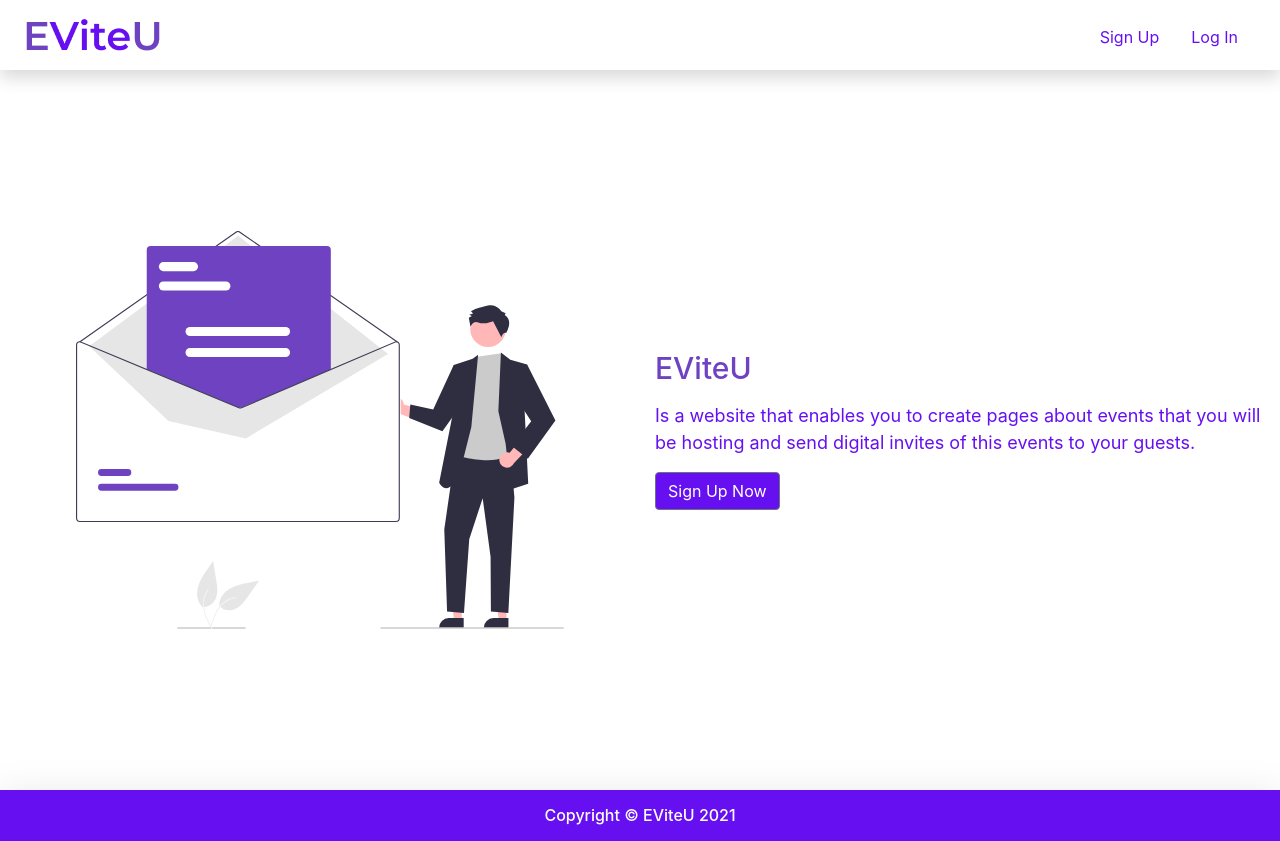
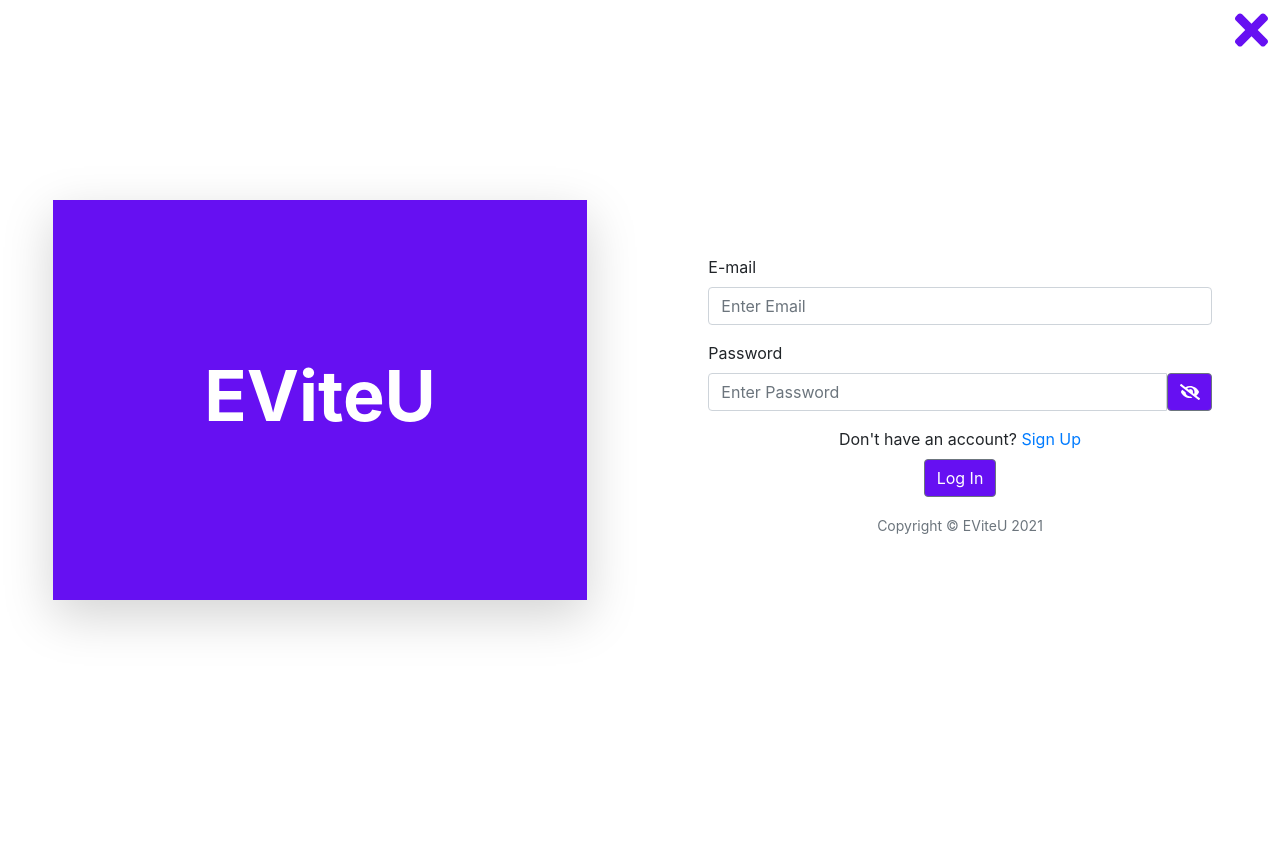
Before and after one commit to henrico28/eviteu, a React (Create React App) app: page /login in a window 1280 px wide. After the commit the page ends 800 px from the top, so only its background shows below. Built offline with nearby package versions, Linux system fonts and the light colour scheme.

Commit message:
[ADD] LogIn Front-end

```diff
--- a/src/Components/NavBar/style.js
+++ b/src/Components/NavBar/style.js
@@ -8,9 +8,17 @@ export const Wrapper = styled.div`
       color: var(--indigo);
     }
 
-    .navbar-menu:hover {
-      color: var(--white);
-      background-color: var(--indigo);
+    @media only screen and (max-width: 600px) {
+      .navbar-menu {
+        margin: 15px 10px 5px 10px;
+      }
+    }
+
+    @media only screen and (min-width: 800px) {
+      .navbar-menu:hover {
+        color: var(--white);
+        background-color: var(--indigo);
+      }
     }
   }
 `;
--- a/src/Config/routes.js
+++ b/src/Config/routes.js
@@ -1,7 +1,8 @@
-import { Home, SignUp } from "../Pages";
+import { Home, SignUp, LogIn } from "../Pages";
 
 const routes = [
   { path: "/signup", component: SignUp },
+  { path: "/login", component: LogIn },
   { path: "/", component: Home },
 ];
 
--- /dev/null
+++ b/src/Containers/LogIn/index.js
@@ -0,0 +1,87 @@
+import React, { useState } from "react";
+import { Link } from "react-router-dom";
+import {
+  Container,
+  Row,
+  Col,
+  Form,
+  FormGroup,
+  Label,
+  Input,
+  InputGroup,
+  Button,
+} from "reactstrap";
+import { FontAwesomeIcon } from "@fortawesome/react-fontawesome";
+import { faEyeSlash, faEye, faTimes } from "@fortawesome/free-solid-svg-icons";
+import { Wrapper } from "./style";
+
+const LogIn = (props) => {
+  const [type, setType] = useState("password");
+
+  const changeType = () => {
+    setType(type === "password" ? "text" : "password");
+  };
+  return (
+    <Wrapper>
+      <Container className="wrapper-login" fluid>
+        <Button
+          onClick={changeType}
+          className="position-absolute bg-transparent border-0 login-back-button"
+          tag={Link}
+          to=""
+        >
+          <FontAwesomeIcon icon={faTimes} size="3x" />
+        </Button>
+        <Row className="justify-content-center align-items-center min-vh-100">
+          <Col
+            className="wrapper-login-title d-flex justify-content-center align-items-center shadow-lg"
+            md={5}
+          >
+            <h1 className="text-white text-center font-weight-bold login-title">
+              EViteU
+            </h1>
+          </Col>
+          <Col md={{ size: 5, offset: 1 }}>
+            <Form>
+              <FormGroup>
+                <Label for="email">E-mail</Label>
+                <Input type="text" name="email" placeholder="Enter Email" />
+              </FormGroup>
+              <FormGroup>
+                <Label for="password">Password</Label>
+                <InputGroup>
+                  <Input
+                    type={type}
+                    name="password"
+                    placeholder="Enter Password"
+                  />
+                  <Button
+                    className="login-button login-button-hide"
+                    onClick={changeType}
+                  >
+                    {type === "password" ? (
+                      <FontAwesomeIcon icon={faEyeSlash} />
+                    ) : (
+                      <FontAwesomeIcon icon={faEye} />
+                    )}
+                  </Button>
+                </InputGroup>
+              </FormGroup>
+              <div className="text-center my-2">
+                Don't have an account? <Link to="signup">Sign Up</Link>
+              </div>
+              <div className="d-flex justify-content-center my-2">
+                <Button className="login-button">Log In</Button>
+              </div>
+              <div className="mt-3 text-center my-2">
+                <small className="text-muted">Copyright © EViteU 2021</small>
+              </div>
+            </Form>
+          </Col>
+        </Row>
+      </Container>
+    </Wrapper>
+  );
+};
+
+export default LogIn;
--- /dev/null
+++ b/src/Containers/LogIn/style.js
@@ -0,0 +1,45 @@
+import styled from "styled-components";
+
+export const Wrapper = styled.div`
+  .wrapper-login {
+    .wrapper-login-title {
+      background-color: var(--indigo);
+      height: 400px;
+
+      .login-title {
+        font-size: 70px;
+      }
+    }
+
+    @media only screen and (max-width: 600px) {
+      .wrapper-login-title {
+        height: 250px;
+        margin-bottom: -50px;
+
+        .login-title {
+          font-size: 40px;
+        }
+      }
+    }
+
+    .login-button {
+      color: var(--white);
+      background-color: var(--indigo);
+
+      &.login-button-hide {
+        width: 45px;
+      }
+    }
+
+    .login-button:hover {
+      background-color: #570ecc;
+    }
+
+    .login-back-button {
+      right: 0;
+      top: 0;
+
+      color: var(--indigo);
+    }
+  }
+`;
--- a/src/Containers/SignUp/index.js
+++ b/src/Containers/SignUp/index.js
@@ -10,7 +10,6 @@ import {
   Input,
   FormFeedback,
   InputGroup,
-  InputGroupText,
   Button,
 } from "reactstrap";
 import { FontAwesomeIcon } from "@fortawesome/react-fontawesome";
@@ -36,7 +35,7 @@ const SignUp = (props) => {
           <FontAwesomeIcon icon={faTimes} className="text-white" size="3x" />
         </Button>
         <Row className="justify-content-center min-vh-100 align-items-center">
-          <Col className="shadow-lg p-4 bg-white" md={4}>
+          <Col className="shadow-lg p-4 bg-white" md={5} lg={4}>
             <div className="d-flex justify-content-center my-2">
               <h1 className="px-3 py-2 d-inline-block text-white signup-title">
                 Sign Up
--- a/src/Containers/SignUp/style.js
+++ b/src/Containers/SignUp/style.js
@@ -24,6 +24,7 @@ export const Wrapper = styled.div`
     .signup-back-button {
       right: 0;
       top: 0;
+      z-index: 10;
     }
   }
 `;
--- a/src/Containers/index.js
+++ b/src/Containers/index.js
@@ -2,3 +2,4 @@
 export { default as Layout } from "./_layout";
 export { default as Profile } from "./Profile";
 export { default as SignUp } from "./SignUp";
+export { default as LogIn } from "./LogIn";
--- /dev/null
+++ b/src/Pages/LogIn/index.js
@@ -0,0 +1,12 @@
+import React from "react";
+import { LogIn as LogInContent } from "../../Containers";
+
+const LogIn = (props) => {
+  return (
+    <React.Fragment>
+      <LogInContent />
+    </React.Fragment>
+  );
+};
+
+export default LogIn;
--- a/src/Pages/index.js
+++ b/src/Pages/index.js
@@ -1,3 +1,4 @@
 // Export Pages Here
 export { default as Home } from "./Home";
 export { default as SignUp } from "./SignUp";
+export { default as LogIn } from "./LogIn";
```
